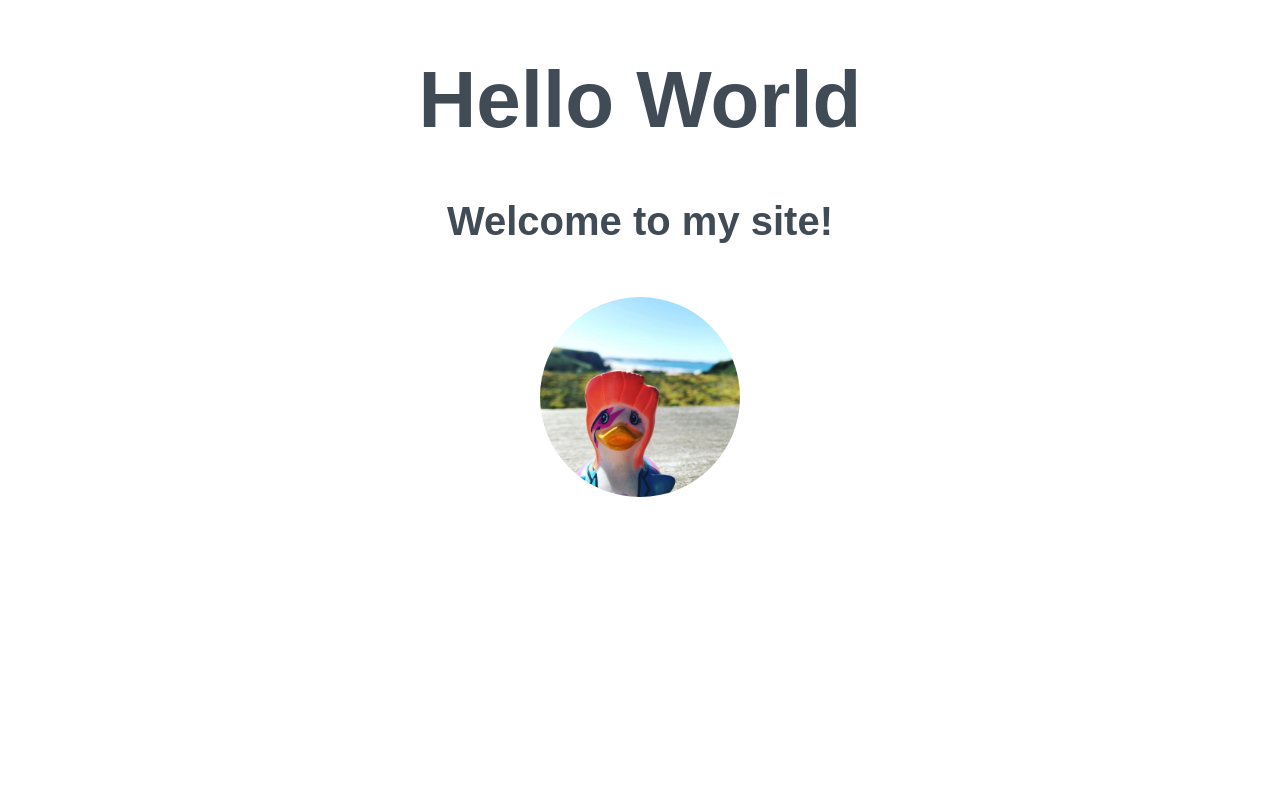
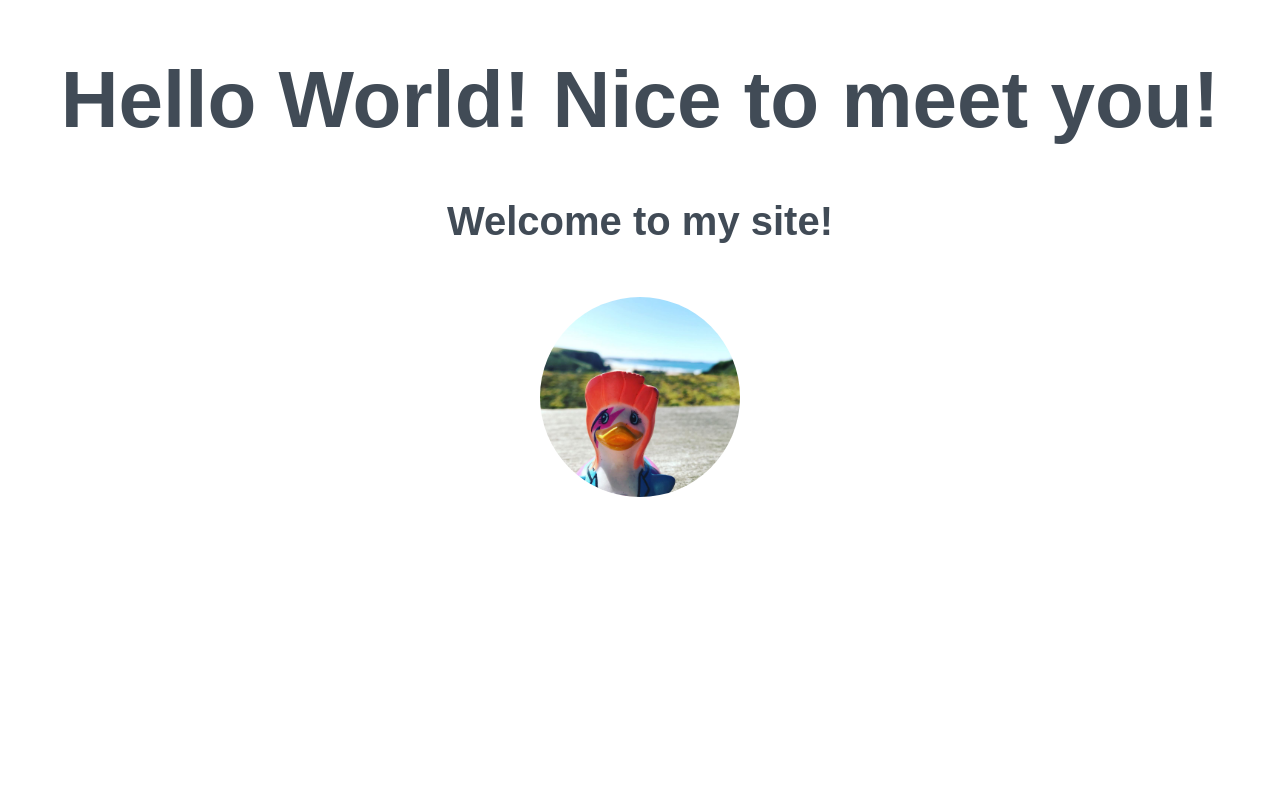
Before and after one commit to HollyMacAskill/beginners-week-one-master, a plain HTML site: page index.html in a window 1280 px wide. Shown: the top 800 px of the page. Drawn offline with Linux system fonts and the light colour scheme.

Commit message:
Update index.html
update to first website

```diff
--- a/index.html
+++ b/index.html
@@ -10,7 +10,7 @@
 </head>
 <body>
   <div>
-    <h1>Hello World</h1>
+    <h1>Hello World! Nice to meet you!</h1>
     <h2>Welcome to my site!</h2>
     <!-- image of a duck -->
     <img src="duck.jpg" width="200px">
```
